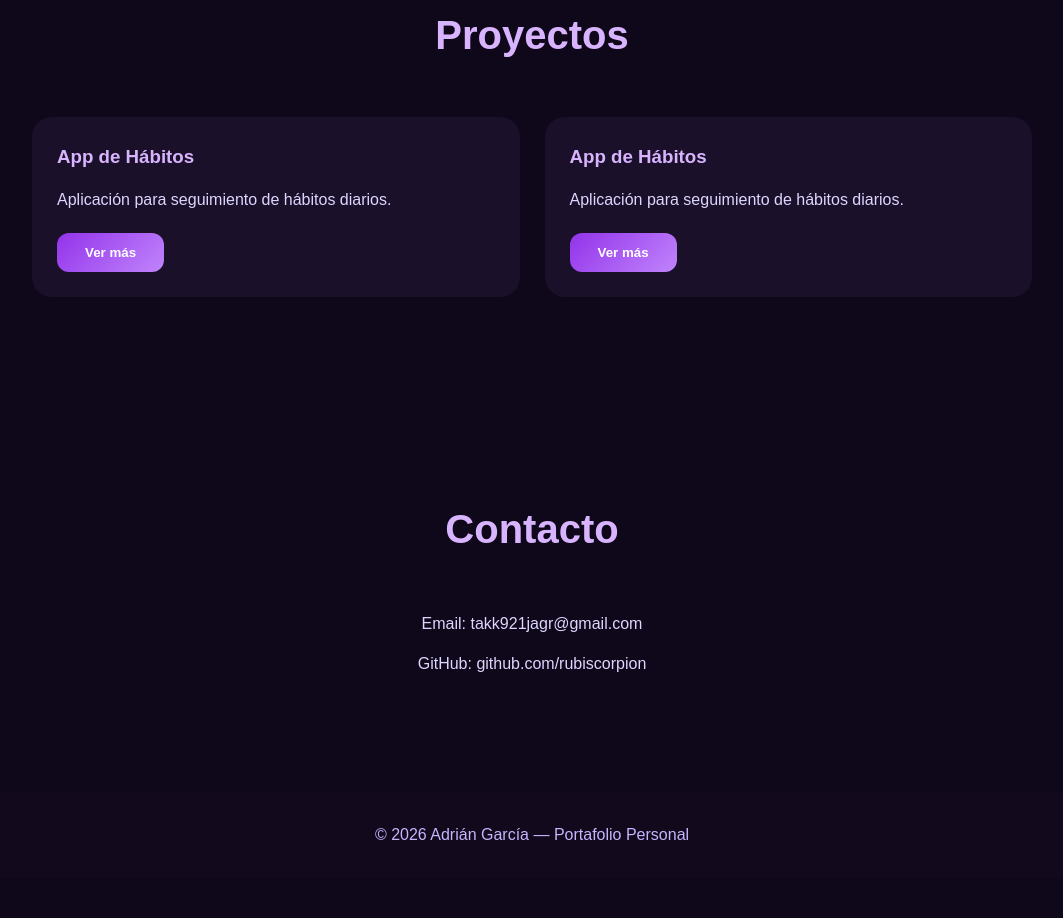
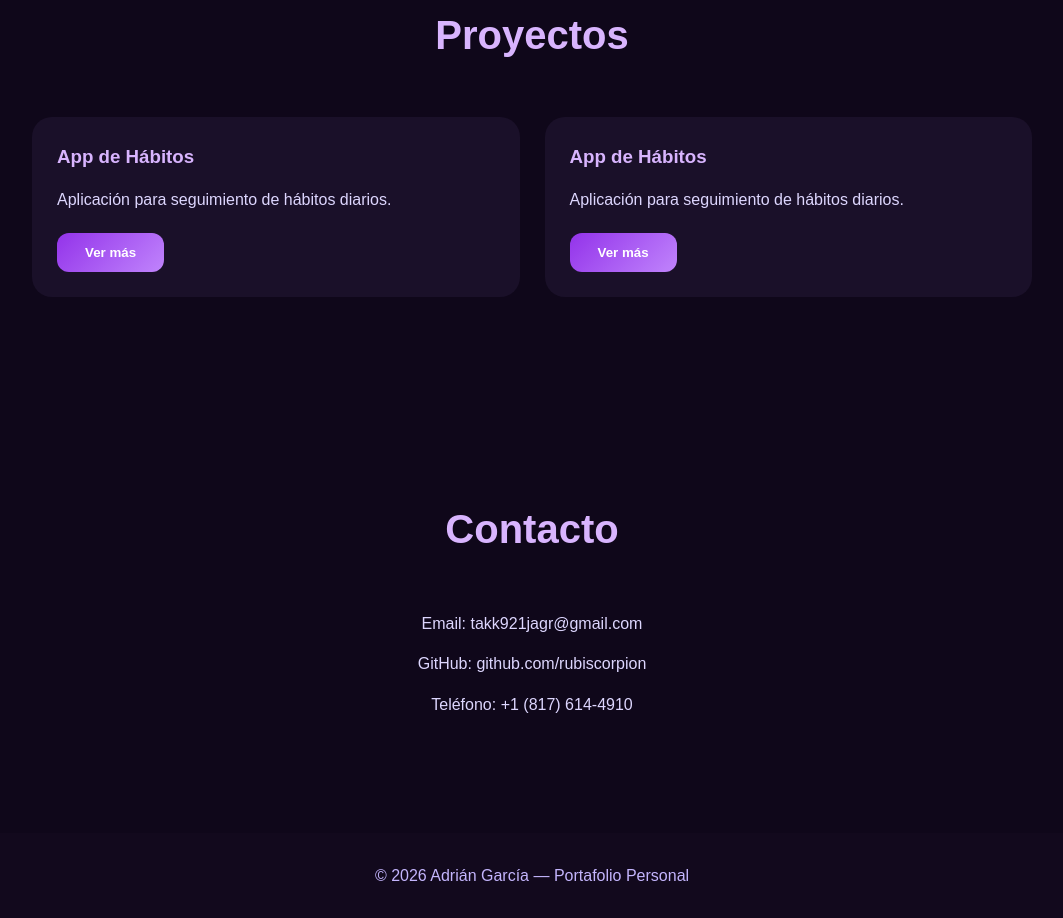
Before and after one commit to RubiScorpion/curriculum, a plain HTML site: page index.html in a window 1280 px wide. Shown: the part 1638-2556 px from the top of the page, without its empty margins (108-1171 px from the left). Before the commit the page ends 2516 px from the top, so only its background shows below. Drawn offline with Linux system fonts and the light colour scheme.

Commit message:
Update index.html

```diff
--- a/index.html
+++ b/index.html
@@ -98,6 +98,7 @@
 
       <p>Email: takk921jagr@gmail.com</p>
       <p>GitHub: github.com/rubiscorpion</p>
+      <p>Teléfono: +1 (817) 614-4910</p>
     </div>
   </section>
 
```
